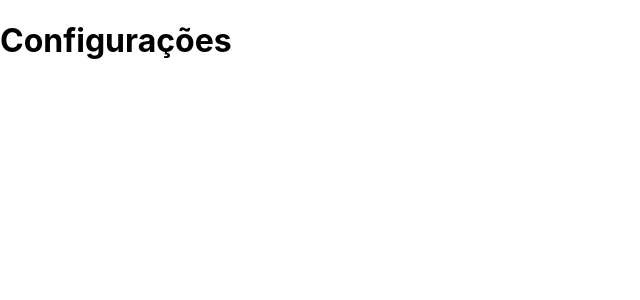
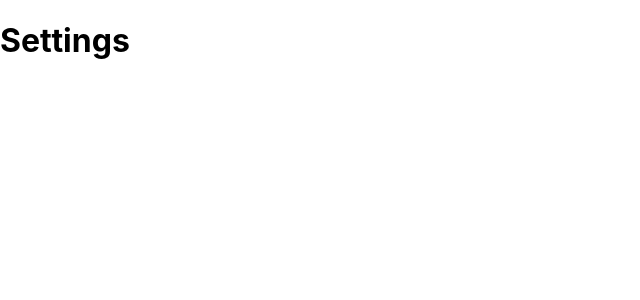
Before and after one commit to victorjunior95/sd-08-project-trivia-react-redux, a React (Create React App) app: page /configscreen in a window 1280 px wide. Shown: the top 300 px of the page, without its empty margins (0-640 px from the left). Built offline with nearby package versions, Linux system fonts and the light colour scheme; the HTML template or start-up script is replaced by a standard one.

Commit message:
fixed issues

```diff
--- a/src/pages/ConfigScreen.jsx
+++ b/src/pages/ConfigScreen.jsx
@@ -3,7 +3,7 @@ import React from 'react';
 function ConfigScreen() {
   return (
     <div>
-      <h1 data-testid="settings-title">Configurações</h1>
+      <h1 data-testid="settings-title">Settings</h1>
     </div>
   );
 }
```
